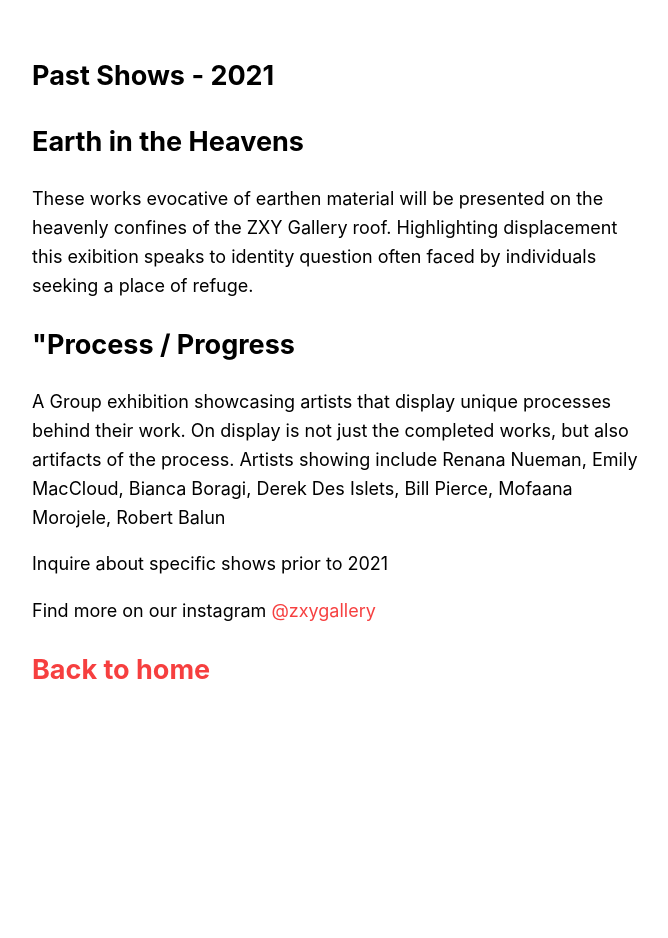
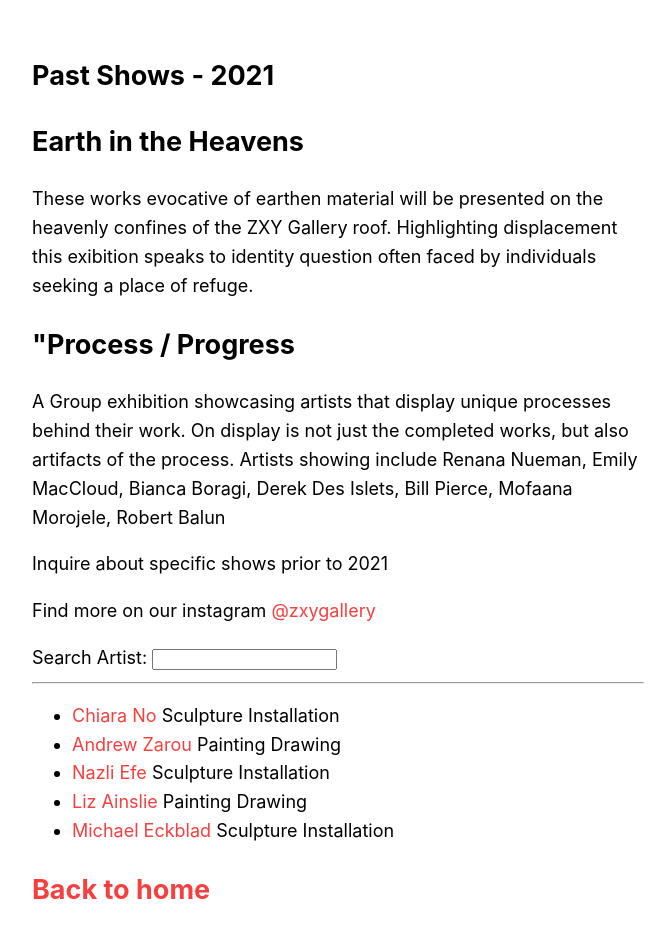
Before and after one commit to adamaslan/zxy3, a Next.js app: page /posts/pastshows in a window 1280 px wide. Shown: the top 938 px of the page, without its empty margins (302-970 px from the left). Before the commit the page ends 800 px from the top, so only its background shows below. Built offline with nearby package versions, Linux system fonts and the light colour scheme.

Commit message:
search-update

```diff
--- /dev/null
+++ b/components/Search2.js
@@ -0,0 +1,92 @@
+// Idea create actual component lol this is an app right now!!!
+//So I NEED to take out the app like things and put them into indexjs
+//and export the component like all the rest of components
+
+import * as React from "react";
+const Searchy2 = () => {
+  const stories = [
+    {
+      artist: "Chiara No",
+      url: "http://www.chiara-no.com/",
+      medium: " Sculpture",
+      medium2: " Installation",
+      objectID: 0,
+    },
+    {
+      artist: "Andrew Zarou",
+
+      medium: " Painting",
+      medium2: " Drawing",
+      objectID: 1,
+    },
+    {
+      artist: "Nazli Efe",
+
+      medium: " Sculpture ",
+      medium2: " Installation",
+      instagram: "@nazliefee",
+      objectID: 2,
+    },
+    {
+      artist: "Liz Ainslie",
+      url: "http://www.lizainslie.com/",
+      medium: " Painting",
+      medium2: " Drawing",
+      objectID: 3,
+    },
+    {
+      artist: "Michael Eckblad",
+      url: "http://michaeleckblad.com/",
+      medium: " Sculpture",
+      medium2: " Installation",
+      objectID: 4,
+    },
+  ];
+
+  const [searchTerm, setSearchTerm] = React.useState("");
+
+  const handleSearch = (event) => {
+    setSearchTerm(event.target.value);
+  };
+
+  const searchedStories = stories.filter((story) =>
+    story.artist.toLowerCase().includes(searchTerm.toLowerCase())
+  );
+
+  return (
+    <div>
+      <Search search={searchTerm} onSearch={handleSearch} />
+
+      <hr />
+
+      <List list={searchedStories} />
+    </div>
+  );
+};
+
+const Search = ({ search, onSearch }) => (
+  <div>
+    <label htmlFor="search">Search Artist: </label>
+    <input id="search" type="text" value={search} onChange={onSearch} />
+  </div>
+);
+
+const List = ({ list }) => (
+  <ul>
+    {list.map((item) => (
+      <Item key={item.objectID} item={item} />
+    ))}
+  </ul>
+);
+
+const Item = ({ item }) => (
+  <li>
+    <span>
+      <a href={item.url}>{item.artist}</a>
+    </span>
+    <span>{item.medium}</span>
+    <span>{item.medium2}</span>
+  </li>
+);
+
+export default Searchy2;
--- a/pages/posts/pastshows.js
+++ b/pages/posts/pastshows.js
@@ -1,7 +1,10 @@
 import Link from "next/link";
 import Head from "next/head";
+
 import Layout from "../../components/layout";
 
+import List from "../../components/List";
+import Searchy2 from "../../components/Search2";
 export default function PastShows() {
   return (
     <>
@@ -37,6 +40,7 @@ export default function PastShows() {
               <a>@zxygallery </a>
             </a>{" "}
           </p>
+          <Searchy2 />
 
           <h2>
             <Link href="/">
```
Also changed, not shown: components/Search.js (deleted, +0 -94 lines).
